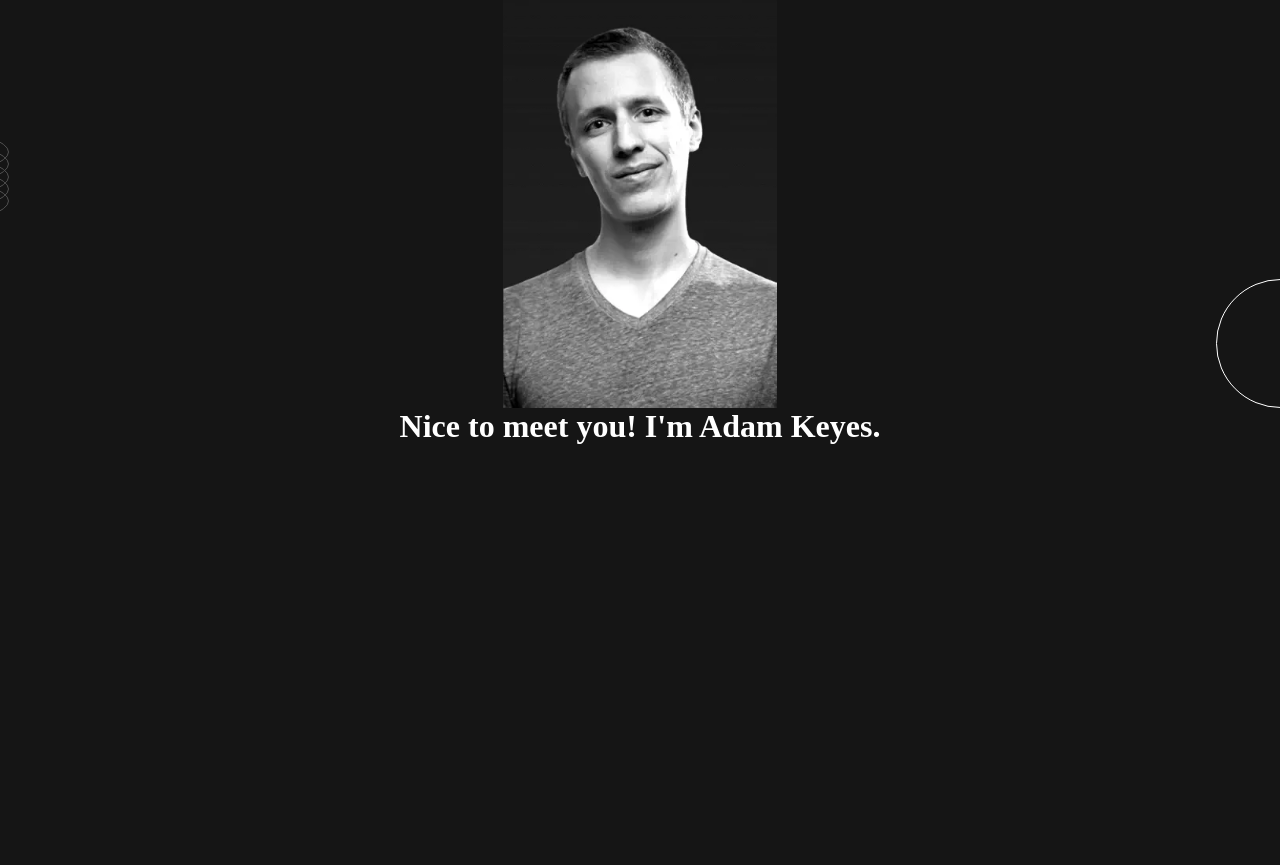
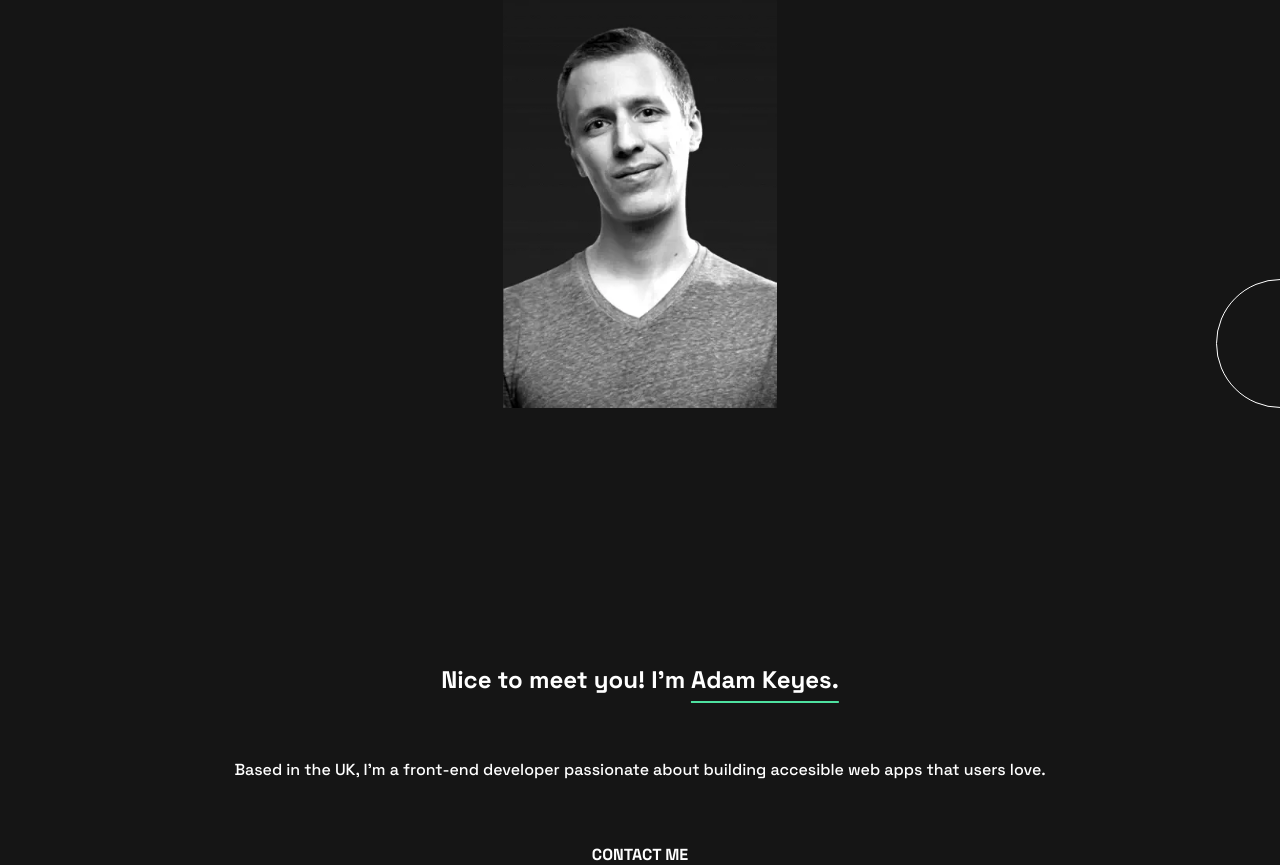
Before and after one commit to t-coffe/COFFE_Thais_PORTFOLIO, a website built with Vite: page index.html in a window 1280 px wide. Shown: the part 196-1061 px from the top of the page. Before the commit the page ends 800 px from the top, so only its background shows below. Built offline with nearby package versions, Linux system fonts and the light colour scheme.

Commit message:
corrected everything, wrong header

```diff
--- a/index.html
+++ b/index.html
@@ -8,6 +8,7 @@
   </head>
   <body>
     <header>
+      <article class="icon">
         <h3>adamkeyes</h3>
         <nav>
           <ul>
@@ -19,9 +20,16 @@
         </nav>
         <img class="pattern-rings" src="/public/assets-20240122T125500Z-001/assets/images/pattern-rings.svg" alt="pattern-rings">
         <img class="pattern-circle" src="/public/assets-20240122T125500Z-001/assets/images/pattern-circle.svg" alt="pattern-circle">
+      </article>
+      <article class="presentation">
+        <h1>Nice to meet you!  I'm <span> Adam Keyes.</span></h1>
+        <p class="Based">Based in the UK, I'm a front-end developer passionate about building accesible web apps that users love.</p>
+        <a href="mailto:exam@portfolio.fr">CONTACT ME</a>
+      </article>
+
     </header>
     <main>
-      <h1>Nice to meet you! I'm Adam Keyes.</h1>
+
     </main>
     <footer>
 
--- a/style.css
+++ b/style.css
@@ -4,30 +4,44 @@
 *{
   margin: 0;
   padding: 0;
+  background-color: #151515;
+  color: white;
+  font-family: 'Space Grotesk', 'sans-serif';
+  font-weight: 700;
 }
 
-body {
-  background-color: #151515;
-  color: white;
+/* body {
+
   display: flex;
   flex-direction: column;
   justify-content: center;
   align-items: center;
+
+} */
+
+header {
+  display: flex;
+  flex-direction: column;
+  justify-content: center;
+  align-items: center;
+  align-content: center;
+  gap: 8vw;
+  padding-left: 0;
+  z-index: 7;
+  text-align: center;
 }
 
-header {
+.icon {
   background-repeat: no-repeat;
   background-image: url(/assets-20240122T125500Z-001/assets/images/image-profile-mobile.webp);
   background-position: center;
   background-size: contain;
-  font-family: 'Space Grotesk', 'sans-serif';
-  font-weight: 700;
   display: flex;
   flex-direction: column;
   align-items: center;
   gap: 5vw;
   padding: 2vw;
-  z-index: 4;
+  z-index: 5;
 }
 
 h3 {
@@ -46,9 +60,10 @@ ul {
 
 .pattern-rings {
   position: relative;
-  top: 4vw;
-  right: 70vw;
-  z-index: 2;
+  top: 2vw;
+  right: 71vw;
+  z-index: 1;
+  background-color: rgba(255, 255, 255, 0);;
 }
 
 .pattern-circle {
@@ -56,4 +71,34 @@ ul {
   top: 2vw;
   left: 50vw;
   z-index: 2;
+  background-color: rgba(255, 255, 255, 0);
 }
+
+.presentation {
+  margin-top: 12vw;
+  display: flex;
+  flex-direction: column;
+  align-content: center;
+  align-items: center;
+  justify-content: center;
+  gap: 5vw;
+}
+
+h1 {
+  padding: 0 18vw 0 18vw;
+}
+
+h1 span {
+  text-decoration:2px underline #4ee1a0;
+  text-underline-offset: 1vw;
+}
+
+.presentation p {
+  font-weight: 500;
+  padding: 0 6vw 0 6vw;
+}
+
+.presentation a {
+  text-decoration: 2px underline #4ee1a0;
+  text-underline-offset: 3vw;
+}
```
Lines whose indentation alone changed are shown as unchanged.
